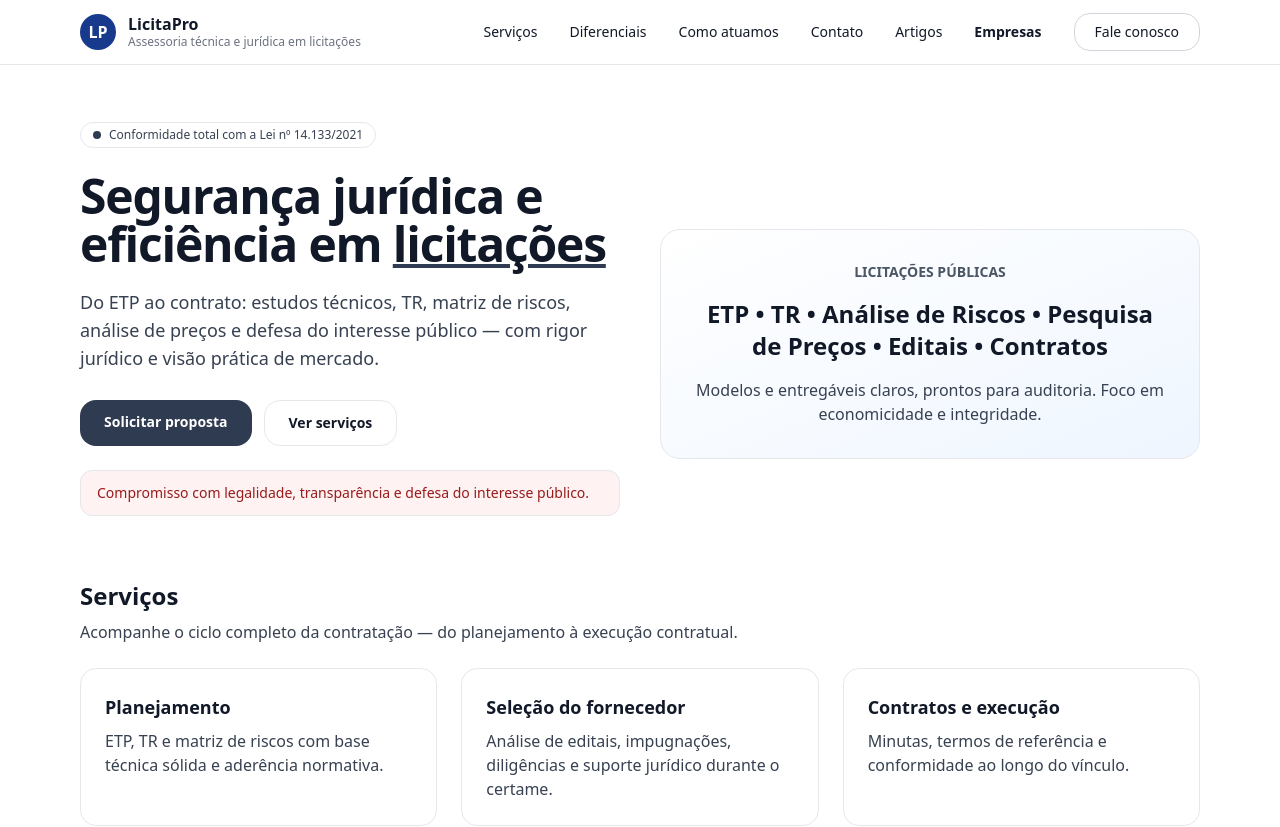
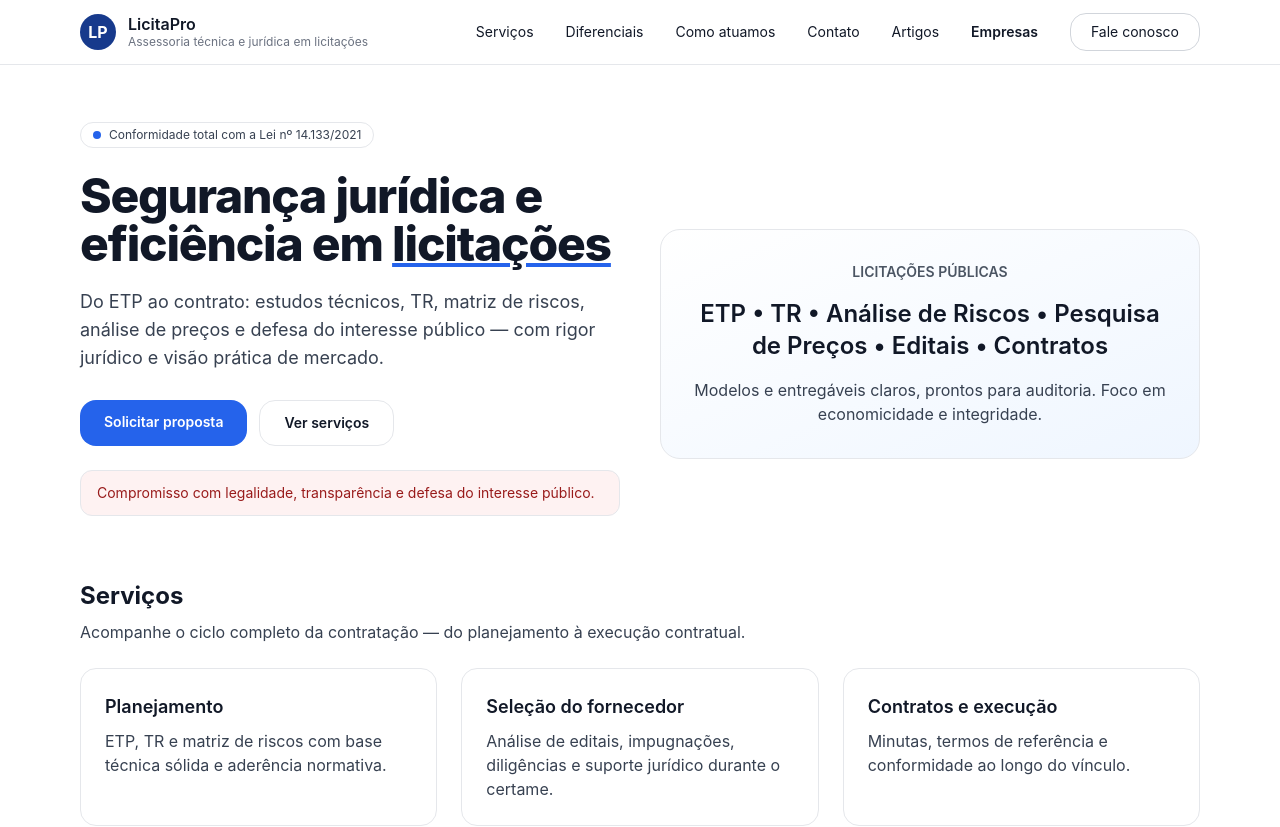
Before and after one commit to ordilafomagnossaojunior-dev/licitapro-site, a Next.js app: page / in a window 1280 px wide. Shown: the top 827 px of the page. Built offline with nearby package versions, Linux system fonts and the light colour scheme.

Commit message:
build: ajusta Tailwind v3 + PostCSS 8 e atualiza globals.css

```diff
--- a/postcss.config.js
+++ b/postcss.config.js
@@ -1,4 +1,4 @@
-// postcss.config.js
+/** @type {import('postcss-load-config').Config} */
 module.exports = {
   plugins: {
     tailwindcss: {},
--- a/src/app/globals.css
+++ b/src/app/globals.css
@@ -2,89 +2,32 @@
 @tailwind components;
 @tailwind utilities;
 
-/* ... seus estilos globais abaixo ... */
+/* ---------------------------
+   Reset e estilos globais
+----------------------------*/
 
-/* Tailwind v4 */
-@import "tailwindcss";
-
-/* Paleta institucional */
-@theme {
-  /* Azul (confiança, estratégia, CTA) */
-  --color-primary-50:  #eff6ff;
-  --color-primary-100: #dbeafe;
-  --color-primary-200: #bfdbfe;
-  --color-primary-300: #93c5fd;
-  --color-primary-400: #60a5fa;
-  --color-primary-500: #3b82f6;
-  --color-primary-600: #2563eb;
-  --color-primary-700: #1d4ed8;
-  --color-primary-800: #1e40af;
-  --color-primary-900: #1e3a8a;
-
-  /* Vermelho (seriedade, compromisso) */
-  --color-danger-50:  #fef2f2;
-  --color-danger-100: #fee2e2;
-  --color-danger-200: #fecaca;
-  --color-danger-300: #fca5a5;
-  --color-danger-400: #f87171;
-  --color-danger-500: #ef4444;
-  --color-danger-600: #dc2626;
-  --color-danger-700: #b91c1c;
-  --color-danger-800: #991b1b;
-  --color-danger-900: #7f1d1d;
-
-  --radius-2xl: 1rem;
-  --radius-3xl: 1.25rem;
+/* Melhor renderização de fontes */
+html {
+  -webkit-font-smoothing: antialiased;
+  -moz-osx-font-smoothing: grayscale;
 }
 
-/* tema claro/escuro opcional */
-:root {
-  --background: #ffffff;
-  --foreground: #171717;
-}
-@media (prefers-color-scheme: dark) {
-  :root {
-    --background: #0a0a0a;
-    --foreground: #ededed;
-  }
+/* Fundo padrão claro/escuro */
+body {
+  @apply bg-white text-gray-900 dark:bg-brand-900 dark:text-gray-100;
 }
 
-body {
-  background: var(--background);
-  color: var(--foreground);
-  font-family: system-ui, -apple-system, "Segoe UI", Roboto, Arial, sans-serif;
+/* Links */
+a {
+  @apply transition-colors duration-200;
 }
 
-/* === Contraste padrão para todo o site === */
-html, body {
-  /* fonte já definida pelos imports do layout */
+/* Ajuste para títulos */
+h1, h2, h3, h4, h5, h6 {
+  @apply font-semibold;
 }
 
-body {
-  @apply bg-white text-gray-900;           /* claro no claro */
+/* Ajuste para botões (reset simples) */
+button {
+  @apply focus:outline-none focus:ring-2 focus:ring-primary-500 focus:ring-offset-2;
 }
-
-.dark body {
-  @apply bg-gray-950 text-gray-100;        /* claro no escuro */
-}
-
-/* Texto “suave” (subtítulos, descrições) em qualquer tema */
-.muted {
-  @apply text-gray-600 dark:text-gray-300;
-}
-
-/* Links com contraste adequado em ambos os temas */
-a {
-  @apply text-gray-900 hover:text-primary-700
-         dark:text-gray-100 dark:hover:text-primary-400;
-}
-
-/* Bordas “neutras” que funcionam nos dois temas */
-.surface {
-  @apply bg-white border border-gray-200 dark:bg-gray-900 dark:border-gray-800;
-}
-
-/* Caixas com fundo destacado sempre texto claro */
-.box-strong {
-  @apply bg-primary-600 text-white;
-}
--- a/tailwind.config.js
+++ b/tailwind.config.js
@@ -1,15 +1,15 @@
 /** @type {import('tailwindcss').Config} */
 module.exports = {
-  darkMode: "class", // ✅ habilita variantes dark:
   content: [
+    "./src/app/**/*.{js,ts,jsx,tsx,mdx}",
+    "./src/components/**/*.{js,ts,jsx,tsx,mdx}",
     "./src/pages/**/*.{js,ts,jsx,tsx,mdx}",
-    "./src/components/**/*.{js,ts,jsx,tsx,mdx}",
-    "./src/app/**/*.{js,ts,jsx,tsx,mdx}",
   ],
+  darkMode: "class",
   theme: {
     extend: {
       colors: {
-        // sua paleta existente
+        // Paleta neutra da marca (usada no dark)
         brand: {
           50:  "#f5f6f8",
           100: "#eceef2",
@@ -22,20 +22,18 @@ module.exports = {
           800: "#171e29",
           900: "#0f151c",
         },
-        accent: { 500: "#0ea5e9" },
-
-        // ✅ alias 'primary' apontando para 'brand' (assim classes primary-* funcionam)
+        // Paleta principal (para bg-primary-600, text-primary-700, etc.)
         primary: {
-          50:  "#f5f6f8",
-          100: "#eceef2",
-          200: "#ced3dd",
-          300: "#aeb8c8",
-          400: "#8292a9",
-          500: "#4a5a75",
-          600: "#2f3b50",
-          700: "#232c3c",
-          800: "#171e29",
-          900: "#0f151c",
+          50:  "#eff6ff",
+          100: "#dbeafe",
+          200: "#bfdbfe",
+          300: "#93c5fd",
+          400: "#60a5fa",
+          500: "#3b82f6",
+          600: "#2563eb",
+          700: "#1d4ed8",
+          800: "#1e40af",
+          900: "#1e3a8a",
         },
       },
       fontFamily: {
```
